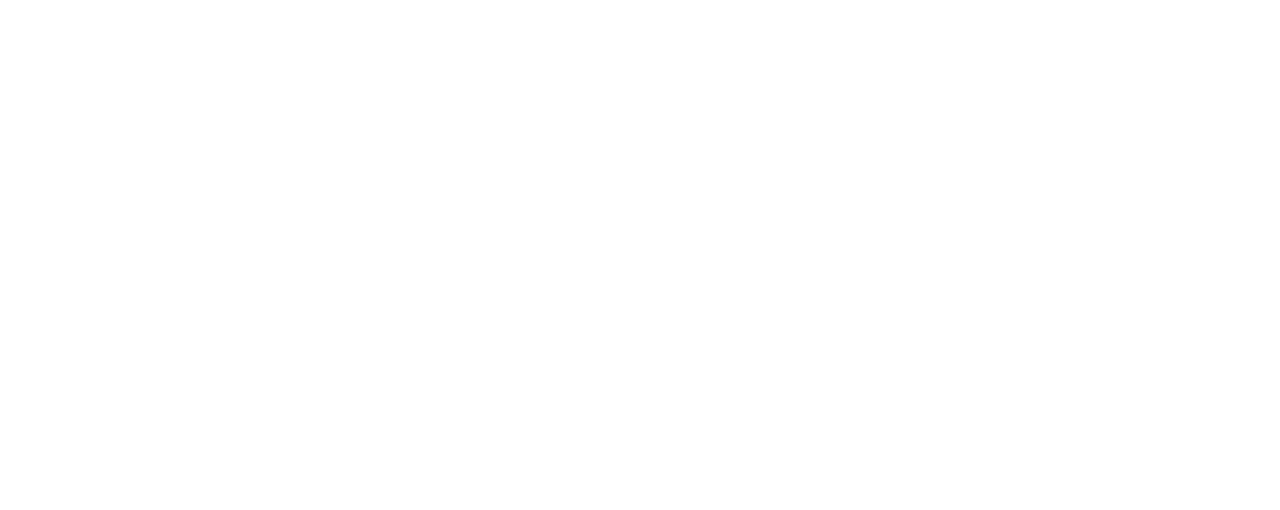
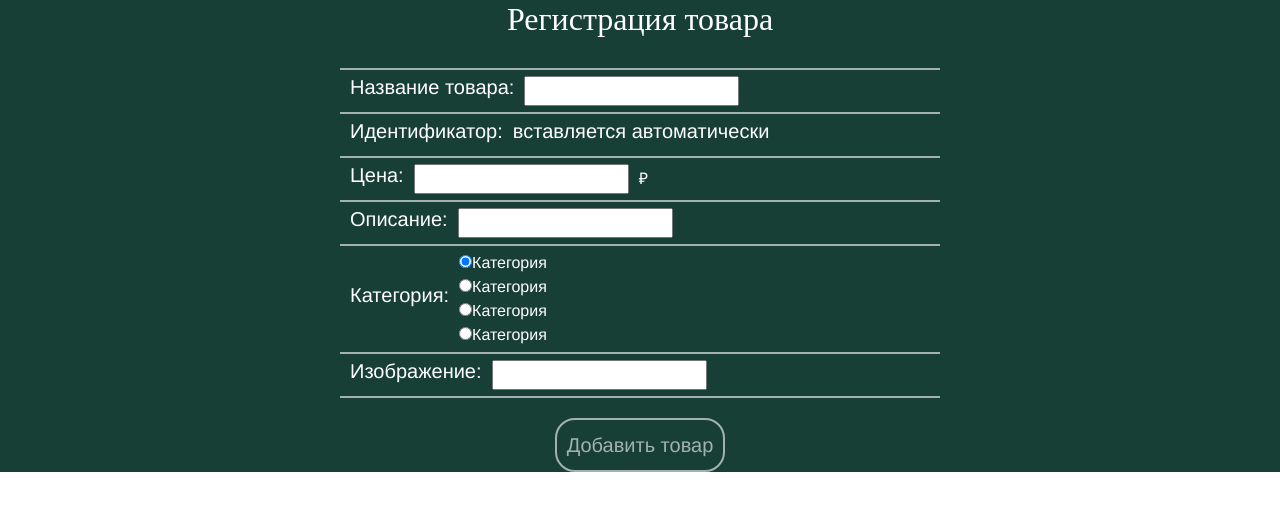
Before and after one commit to Annettuu/online-store, a Vue app in the folder frontend/: page /admin in a window 1280 px wide. Shown: the top 510 px of the page. Built offline with nearby package versions, Linux system fonts and the light colour scheme.

Commit message:
Сделала разметку окна регистрации товара

```diff
--- a/frontend/src/assets/styles/scss/custom.css
+++ b/frontend/src/assets/styles/scss/custom.css
@@ -3,6 +3,7 @@
 }
 
 h2 {
+  color: white;
   font-family: "Dancing Script", cursive;
 }
 
--- a/frontend/src/assets/styles/scss/custom.scss
+++ b/frontend/src/assets/styles/scss/custom.scss
@@ -4,6 +4,7 @@
   gap: 15px;
 }
 h2 {
+  color: white;
   font-family: 'Dancing Script', cursive;
 }
 .carousel-control-prev:hover,.carousel-control-prev, .carousel-control-prev:focus, .carousel-control-next, .carousel-control-next:hover, .carousel-control-next:focus {
--- a/frontend/src/pages/admin.vue
+++ b/frontend/src/pages/admin.vue
@@ -1,5 +1,96 @@
 <template>
-  <div class="admin" />
+  <div class="admin">
+    <h2>Регистрация товара</h2>
+    <div class="admin_container">
+      <div class="admin_container_data _top">
+        <h5>Название товара:</h5>
+        <input
+          type="text"
+          required
+        >
+      </div>
+      <div class="admin_container_data">
+        <h5>Идентификатор:</h5>
+        <h5>вставляется автоматически</h5>
+      </div>
+      <div class="admin_container_data">
+        <h5>Цена:</h5>
+        <input
+          type="number"
+          required
+        >
+        ₽
+      </div>
+      <div class="admin_container_data">
+        <h5>Описание:</h5>
+        <input
+          type="text"
+          required
+        >
+      </div>
+      <div class="admin_container_data">
+        <h5>Категория:</h5>
+        <fieldset>
+          <div>
+            <div>
+              <input
+                type="radio"
+                name="preference"
+                id="front"
+                value="frontend"
+                checked
+              >
+              <label>
+                Категория
+              </label>
+            </div>
+            <div>
+              <input
+                type="radio"
+                name="preference"
+                id="front"
+                value="frontend"
+              >
+              <label>
+                Категория
+              </label>
+            </div>
+            <div>
+              <input
+                type="radio"
+                name="preference"
+                id="front"
+                value="frontend"
+              >
+              <label>
+                Категория
+              </label>
+            </div>
+            <div>
+              <input
+                type="radio"
+                name="preference"
+                id="back"
+                value="backend"
+              >
+              <label>
+                Категория
+              </label>
+            </div>
+          </div>
+        </fieldset>
+      </div>
+      <div class="admin_container_data">
+        <h5>Изображение:</h5>
+        <input>
+      </div>
+    </div>
+    <button
+      class="admin_addBtn"
+    >
+      Добавить товар
+    </button>
+  </div>
 </template>
 
 <script>
@@ -9,8 +100,49 @@
 </script>
 
 <style lang="scss">
+@import '@/assets/styles/scss/main-color.scss';
+
 .admin {
+  display: flex;
+  flex-direction: column;
+  justify-content: center;
+  align-items: center;
   width: 100%;
   height: 100%;
+
+  &_container {
+    display: flex;
+    flex-direction: column;
+    width: 600px;
+
+    &_data {
+      display: flex;
+      align-items: center;
+      gap: 10px;
+      border-bottom: 2px solid $white;
+      padding: 5px 10px;
+
+      &._top {
+        border-top: 2px solid $white;
+      }
+    }
+  }
+  &_addBtn {
+    margin-top: 20px;
+    background: transparent;
+    color: $white;
+    font-size: 20px;
+    border: 2px solid $white;
+    border-radius: 20px;
+    padding: 10px;
+
+    &:hover {
+      border: 2px solid white;
+      color: white;
+    }
+  }
+}
+h2 {
+  height: 60px;
 }
 </style>
```
Also changed, not shown: 1 other file (tests, documents, lock files or other folders).
